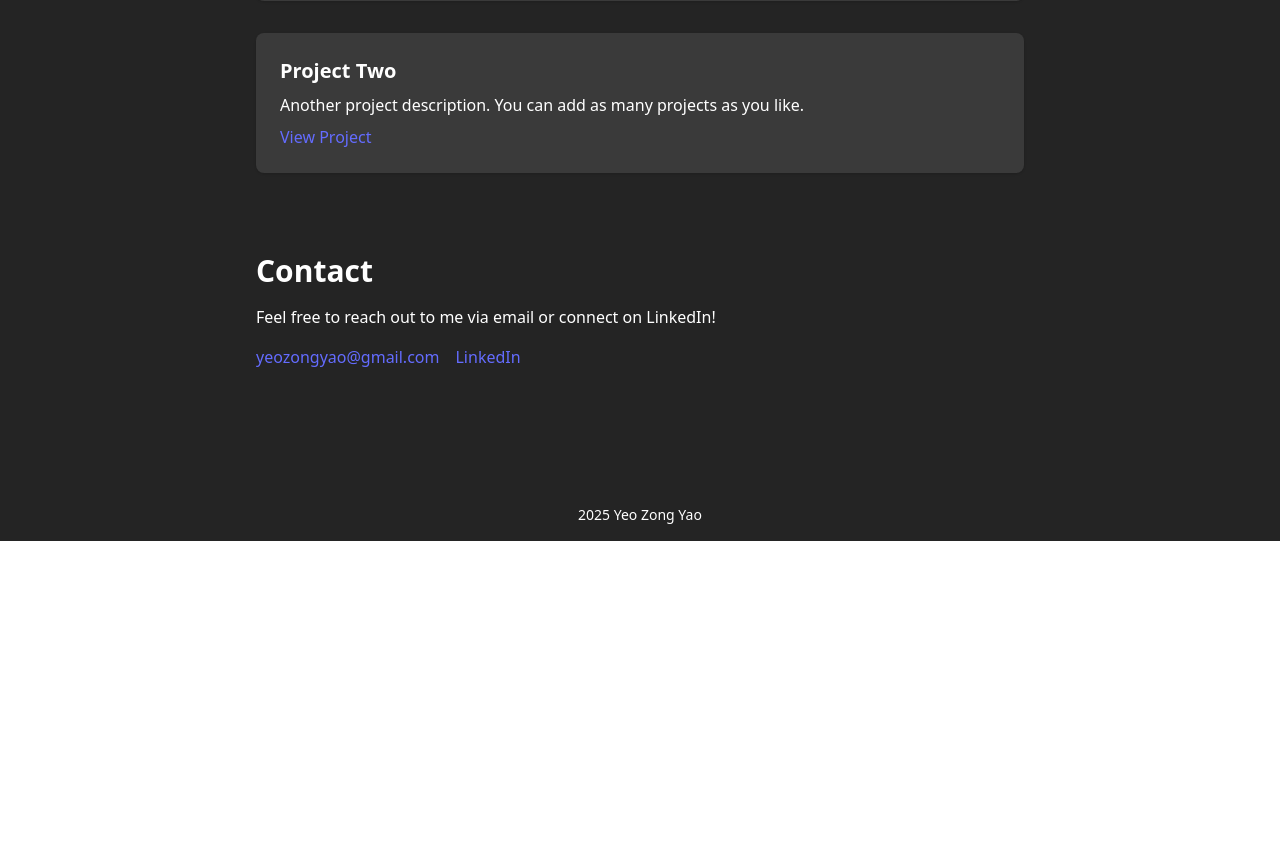
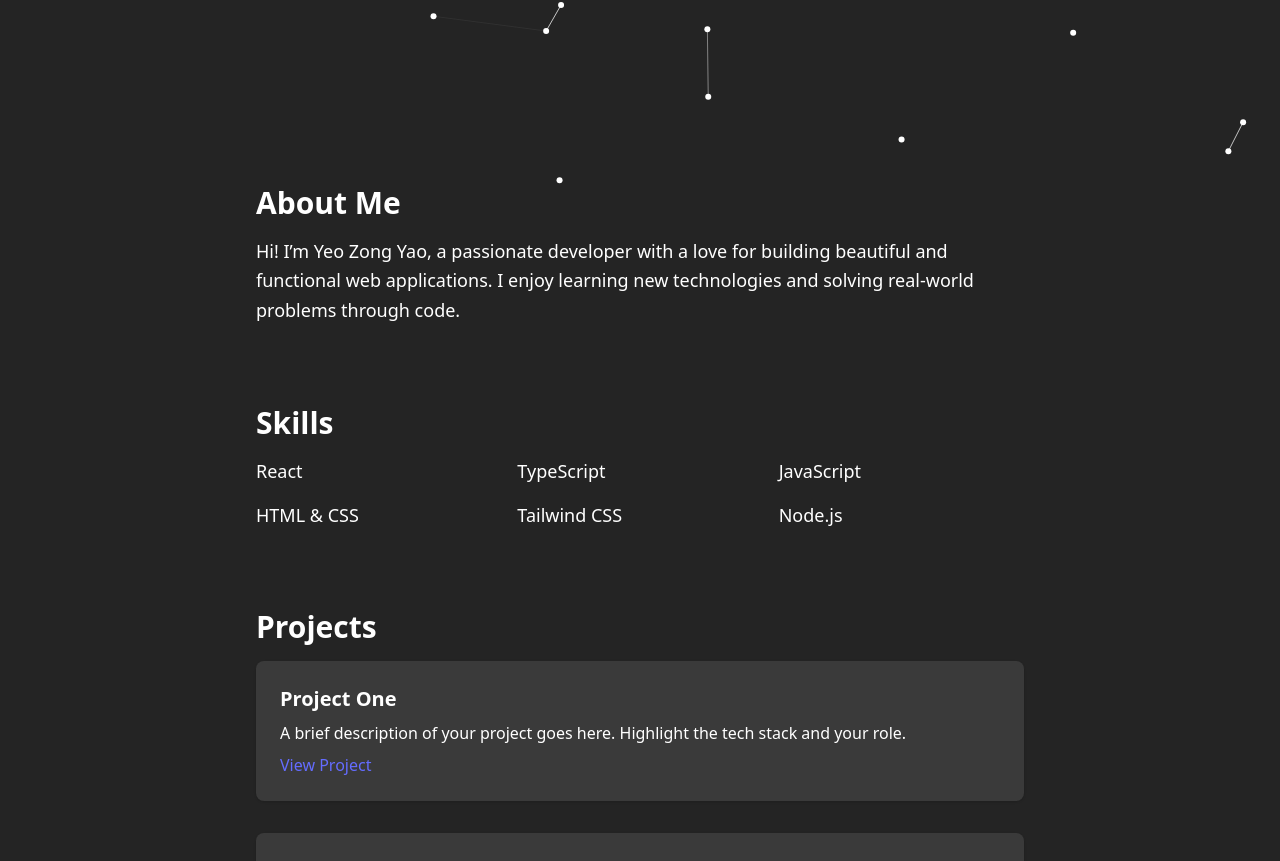
Before and after one commit to yeozongyao/portfolio-website, a React (Vite) app: page / in a window 1280 px wide. Shown: the part 655-1516 px from the top of the page. Before the commit the page ends 1196 px from the top, so only its background shows below. Built offline with nearby package versions, Linux system fonts and the light colour scheme.

Commit message:
feat: implement scroll down button

```diff
--- a/src/main.tsx
+++ b/src/main.tsx
@@ -1,13 +1,22 @@
 import { StrictMode } from 'react';
 import { createRoot } from 'react-dom/client';
 import './index.css';
-import App from './pages/About.tsx';
+
+import Home from './pages/LandingPage.tsx';
+import About from './pages/About.tsx';
 import AppLayout from './components/layout/Layout.tsx';
 
 createRoot(document.getElementById('root')!).render(
   <StrictMode>
     <AppLayout>
-      <App />
+      <Home />
+      <section
+        id="about-section"
+        className="min-h-screen flex items-center justify-center bg-primary text-white"
+        style={{ scrollSnapAlign: 'start' }}
+      >
+        <About />
+      </section>
     </AppLayout>
   </StrictMode>
 );
```
